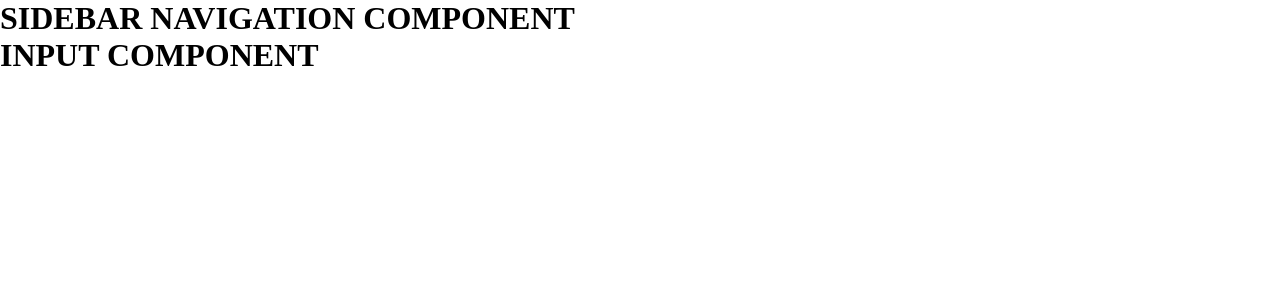
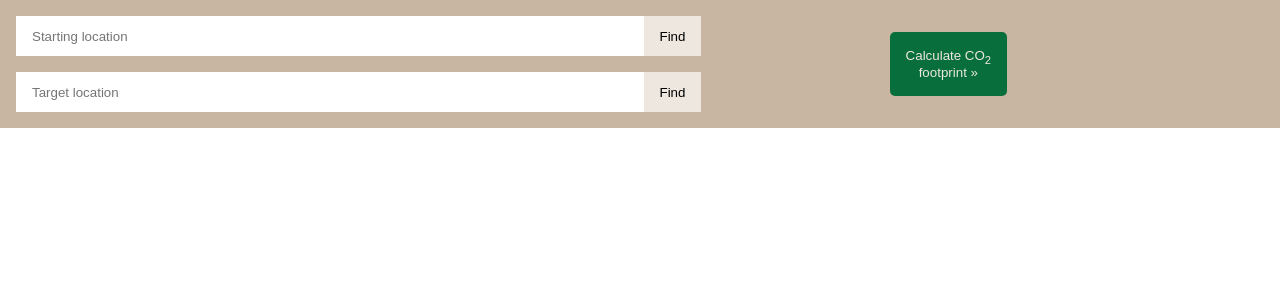
Before and after one commit to Diversity-Hackathon/divhack-frontend, a React (Create React App) app: page / in a window 1280 px wide. Shown: the top 300 px of the page. Built offline with nearby package versions, Linux system fonts and the light colour scheme.

Commit message:
Add input component

```diff
--- a/src/App.js
+++ b/src/App.js
@@ -10,7 +10,6 @@ import "./styles/app.scss";
 function App() {
   return (
     <>
-      <C.Navigation.SideNavBar />
       <C.Modules.Input />
     </>
   );
--- a/src/components/Modules/Input.js
+++ b/src/components/Modules/Input.js
@@ -6,9 +6,25 @@ import React from "react";
 export default class Input extends React.Component {
     render() {
         return(
-            <div>
-                <h1>INPUT COMPONENT</h1>
+            <div className="input-container">
+                <div className="input-column">
+                    <form>
+                        <div className="input-group">
+                            <input name="starting" type="text" placeholder="Starting location" />
+                            <button className="input-button">Find</button>
+                        </div>
+                        <div className="input-group last-input">
+                            <input name="target" type="text" placeholder="Target location" />
+                            <button className="input-button">Find</button>
+                        </div>
+                    </form>
+                </div>
+                <div className="input-column">
+                    <button className="input-button go-button">
+                        Calculate CO<sub>2</sub> <br/>footprint &raquo;
+                    </button>
+                </div>
             </div>
-        )
+        );
     }
 }
--- /dev/null
+++ b/src/components/Modules/Results.js
@@ -0,0 +1,14 @@
+// RESULTS COMPONENT
+
+// REACT IMPORT
+import React from "react";
+
+export default class Results extends React.Component {
+    render() {
+        return(
+            <div className="results-container">
+
+            </div>
+        );
+    }
+}
--- a/src/components/Modules/index.js
+++ b/src/components/Modules/index.js
@@ -2,5 +2,6 @@
 
 import About from "./About";
 import Input from "./Input";
+import Results from "./Results";
 
-export default { About, Input };
+export default { About, Input, Results };
--- a/src/styles/0-plugins/_plugins-dir.scss
+++ b/src/styles/0-plugins/_plugins-dir.scss
@@ -0,0 +1 @@
+// PLUGINS DIRECTORY
--- a/src/styles/2-layouts/_layouts-dir.scss
+++ b/src/styles/2-layouts/_layouts-dir.scss
@@ -0,0 +1 @@
+// LAYOUTS DIRECTORY
--- /dev/null
+++ b/src/styles/3-modules/_input.scss
@@ -0,0 +1,34 @@
+.input-container {
+    align-items: center;
+    background-color: $brown;
+    box-sizing: border-box;
+    display: grid;
+    grid-template-columns: repeat(2, 70% 30%);
+    height: auto;
+    padding: 1rem;
+    width: auto;
+    .input-button {
+        background-color: $light-brown;
+        height: 2.5rem;
+        max-width: 15vw;
+        padding: 0 1rem;
+    }
+    .input-group {
+        margin-bottom: 1rem;
+        input {
+            height: 2.5rem;
+            padding-left: 1rem;
+            width: 70%;
+        }
+    }
+    .go-button {
+        background-color: $green;
+        border-radius: 5px;
+        color: $light-brown;
+        height: auto;
+        padding: 1rem;
+    }
+    .last-input {
+        margin-bottom: 0;
+    }
+}
--- a/src/styles/3-modules/_modules-dir.scss
+++ b/src/styles/3-modules/_modules-dir.scss
@@ -1 +1,4 @@
 // MODULES DIRECTORY
+
+@import "./_input";
+@import "./results";
--- a/src/styles/_variables.scss
+++ b/src/styles/_variables.scss
@@ -0,0 +1,7 @@
+// COLORS
+
+$green: #086F3C;
+$light-brown: #EDE7E0;
+$brown: #C9B6A2;
+$dark-brown: #6F3C08;
+$maroon: #6F0808;
--- a/src/styles/app.css
+++ b/src/styles/app.css
@@ -2,3 +2,37 @@
   border: 0;
   margin: 0;
   padding: 0; }
+
+.input-container {
+  -webkit-box-align: center;
+  -ms-flex-align: center;
+  align-items: center;
+  background-color: #C9B6A2;
+  -webkit-box-sizing: border-box;
+  box-sizing: border-box;
+  display: -ms-grid;
+  display: grid;
+  -ms-grid-columns: (70% 30%)[2];
+  grid-template-columns: repeat(2, 70% 30%);
+  height: auto;
+  padding: 1rem;
+  width: auto; }
+  .input-container .input-button {
+    background-color: #EDE7E0;
+    height: 2.5rem;
+    max-width: 15vw;
+    padding: 0 1rem; }
+  .input-container .input-group {
+    margin-bottom: 1rem; }
+    .input-container .input-group input {
+      height: 2.5rem;
+      padding-left: 1rem;
+      width: 70%; }
+  .input-container .go-button {
+    background-color: #086F3C;
+    border-radius: 5px;
+    color: #EDE7E0;
+    height: auto;
+    padding: 1rem; }
+  .input-container .last-input {
+    margin-bottom: 0; }
```
Also changed, not shown: src/styles/3-modules/_results.scss (added), 1 other file (tests, documents, lock files or other folders).
